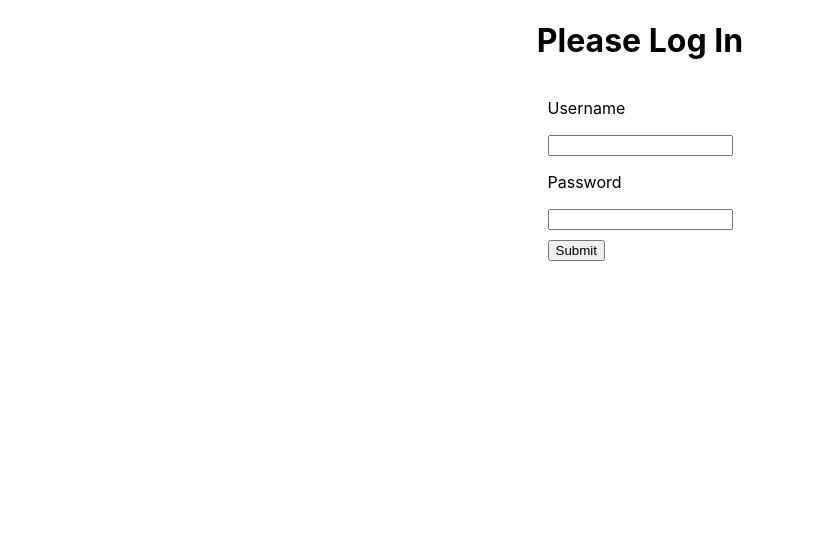
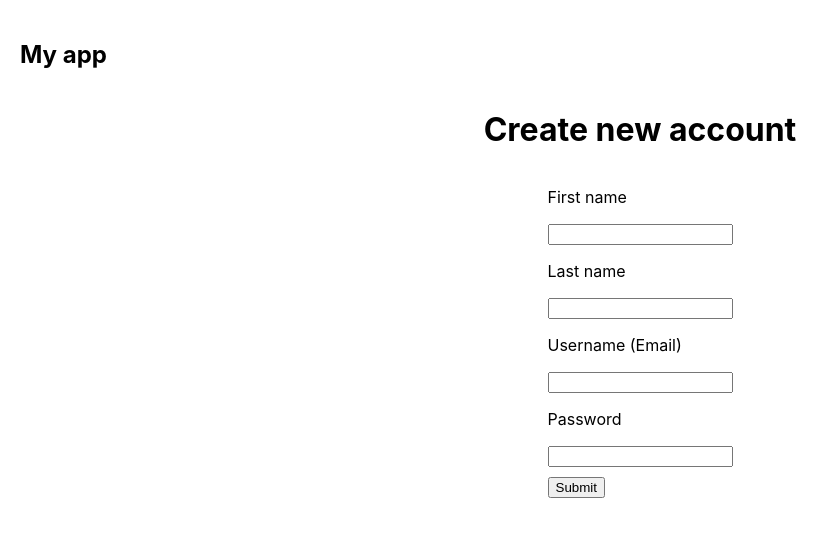
Before and after one commit to aleksandrkorolyov/authreact, a React (Create React App) app: page /register in a window 1280 px wide. Shown: the top 536 px of the page, without its empty margins (0-838 px from the left). Built offline with nearby package versions, Linux system fonts and the light colour scheme.

Commit message:
Implemented registration functionality

```diff
--- a/src/App.js
+++ b/src/App.js
@@ -11,7 +11,7 @@ function App() {
 
   const { token, setToken} = useToken();
 
-  if(!token) {
+  if(!token && window.location.pathname != '/register') {
     return <Login setToken={setToken} />
   }
 
--- a/src/components/App/useToken.js
+++ b/src/components/App/useToken.js
@@ -2,14 +2,14 @@ import { useState } from "react";
 
 export default function useToken() {
     const getToken = () => {
-        const tokenSring = sessionStorage.getItem('token')
+        const tokenSring = localStorage.getItem('token')
         const userToken = JSON.parse(tokenSring)
         return userToken
     }
     const [token, setToken] = useState(getToken());
 
     const saveToken = userToken => {
-        sessionStorage.setItem('token', JSON.stringify(userToken));
+        localStorage.setItem('token', JSON.stringify(userToken));
         setToken(userToken);
     }
         return {
--- a/src/components/Register/Register.js
+++ b/src/components/Register/Register.js
@@ -1,21 +1,74 @@
-import React, { useState } from "react";
+import React, { useEffect, useState } from "react";
 import "./Register.css"
 
 const Register = () => {
 
-    // {username && <p>{username}</p>}
-
-
+    const [firstName, setFirstName] = useState();
+    const [lastName, setLastName] = useState();
     const [username, setUserName] = useState();
     const [password, setPassword] = useState();
+    const [error, setError] = useState(null);
+
+    useEffect(() => {
+        if(username && username.length > 3) {
+            validateMail(username)
+        }
+    }, [username])
+
+    const validateMail = (username) => {
+        if(!isValidEmail(username)) {
+            setError('Please enter correct email')
+        } else {
+            setError(null)
+        }
+    }
+
+    const handleSubmit = async e => {
+        e.preventDefault();
+        const user = await registerUser({
+            first_name: firstName,
+            last_name: lastName,
+            email: username,
+            password
+        });
+        localStorage.setItem('token', user.token)
+        console.log('Registred successfully');
+        setTimeout('', 10000);
+        window.location.href = '/dashboard'
+    }
+
+    async function registerUser(creds) {
+
+        return fetch('http://localhost:4001/register', {
+            method: 'POST',
+            headers: {
+                'Content-Type': 'application/json'
+            },
+            body: JSON.stringify(creds)
+        })
+        .then(data => data.json())
+    }
+
+  function isValidEmail(email) {
+    return /\S+@\S+\.\S+/.test(email);
+  }
 
     return (
         <div className="register-wrapper">
             <h1>Create new account</h1>
-            <form>
+            <form onSubmit={handleSubmit}>
+                <label>
+                    <p>First name</p>
+                    <input type="text" onChange={e => setFirstName(e.target.value)} />
+                </label>
+                <label>
+                    <p>Last name</p>
+                    <input type="text" onChange={e => setLastName(e.target.value)} />
+                </label>
+
                 <label>
                     <p>Username (Email)</p>
-                    <input type="text" onChange={e => e.target.value.length > 3 && setUserName(e.target.value)} />
+                    <input type="text" onChange={e => setUserName(e.target.value)} />
                 </label>
                 <label>
                     <p>Password</p>
@@ -24,6 +77,7 @@ const Register = () => {
                 <div>
                     <button type="submit">Submit</button>
                 </div>
+                {error &&  <p style={{color: 'red'}}>{error}</p>}
             </form>
         </div>
     )
```
